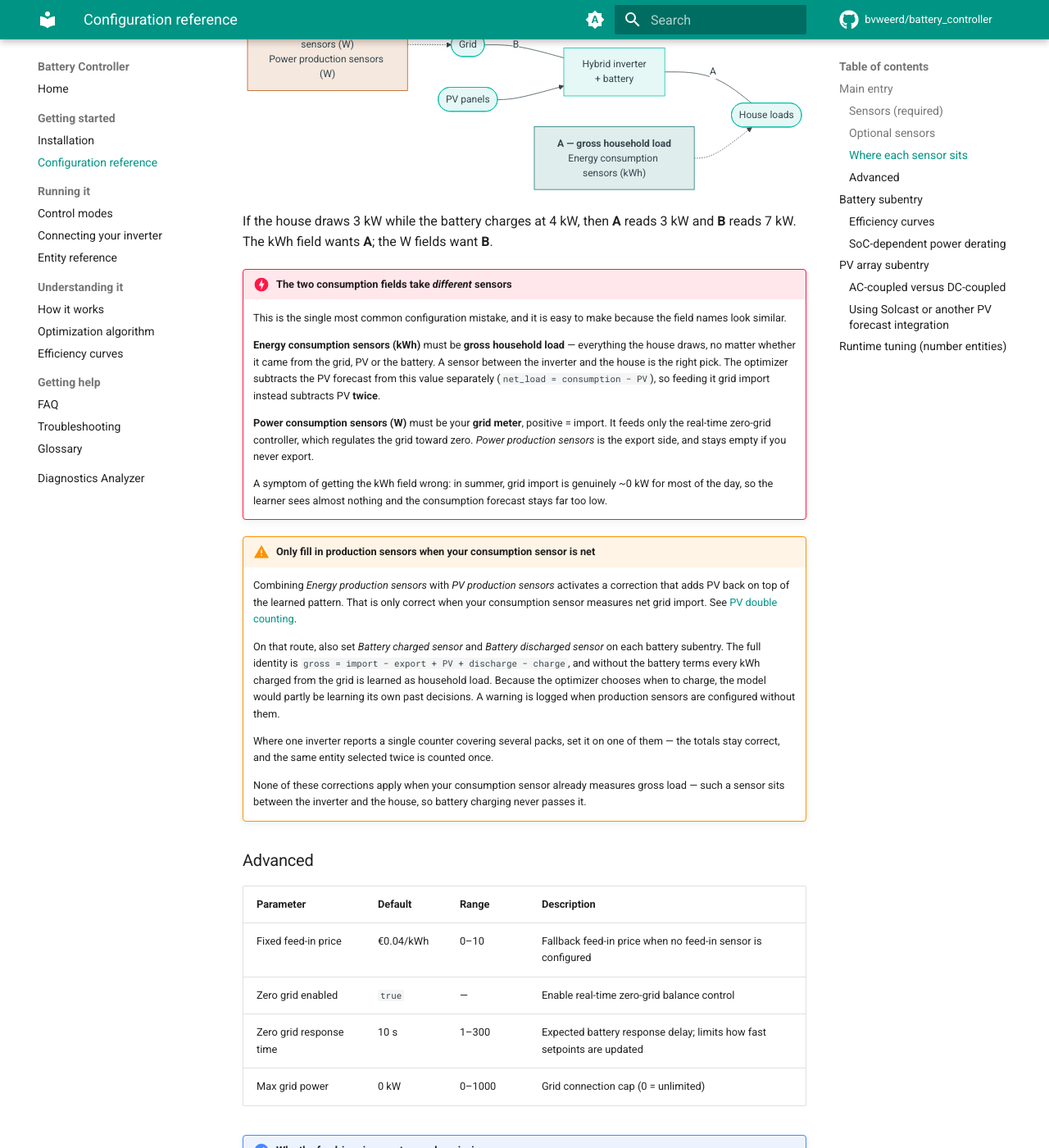
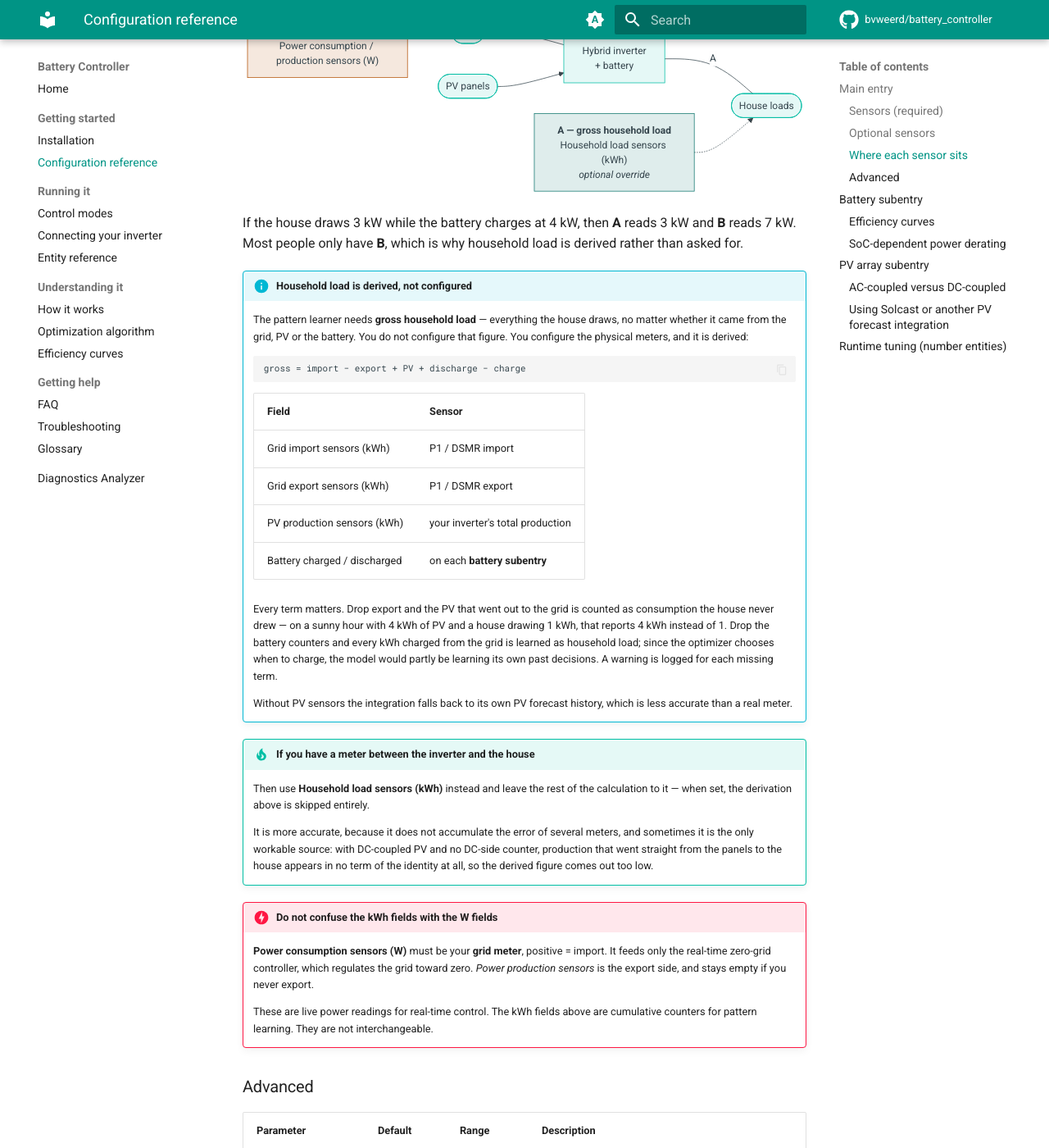
Before and after one commit to bvweerd/battery_controller, an MkDocs documentation site: the page built from docs/configuration.md, in a window 1280 px wide and 1400 px high, scrolled down 1238 px. Shown: the whole window at 82% size. Built offline with MkDocs 1.6.1 and Material for MkDocs 9.7.7, drawn with Linux system fonts in a browser that asks for light colours; comment, search, counter and statistics services are not loaded; some of the changed text lies outside the part shown.

Commit message:
feat!: derive household load instead of asking for it
The consumption field meant two different things depending on whether the
export field was also filled in: gross household load, or grid import.
One field, two meanings, resolved from context — which is why #106 ran to
27 comments and why the description had to explain both routes at once.

Household load is not an independent measurement. Given the meters people
already have it is fully determined:

    gross = import - export + PV + discharge - charge

So it is no longer asked for. The config flow now takes physical meters,
each with exactly one meaning: grid_import_sensors, grid_export_sensors,
pv_production_sensors, and the per-battery counters.

A direct meter between inverter and house is kept as gross_load_sensors,
an explicit optional override rather than a second reading of a shared
field. It stays because it is more accurate — it does not accumulate the
error of several meters — and because it is sometimes the only workable
source: with DC-coupled PV and no DC-side counter, production going
straight from panels to house appears in no term of the identity, so the
derived figure comes out low. When set, the derivation is skipped and no
correction of any kind applies.

The v5 -> v6 migration splits the old field on whether export was
configured, which is the same branch the consumption model itself took,
so it is exact rather than a guess.

ConsumptionModel now decides on an explicit measured/reconstructed mode
instead of inferring intent from which fields happen to be set, and the
warnings name the missing term rather than the old field.

Co-Authored-By: Claude Opus 5 <noreply@anthropic.com>
Claude-Session: https://claude.ai/code/session_01KLjUmZWiLB6xHSeoLWUMjr

````diff
--- a/docs/configuration.md
+++ b/docs/configuration.md
@@ -28,9 +28,10 @@ automation.
 | Feed-in price sensor | Separate feed-in/export price sensor. When absent, **Fixed feed-in price** is used. |
 | Power consumption sensors | Real-time grid **import** power sensors (W), for zero-grid control |
 | Power production sensors | Real-time grid **export** power sensors (W), for zero-grid control |
-| Energy consumption sensors | Cumulative kWh sensors of **gross household load**, for consumption pattern learning |
-| Energy production sensors | Cumulative kWh sensors, for production pattern learning |
-| PV production sensors | Cumulative kWh sensors from PV inverters, used to reconstruct gross consumption |
+| Grid import sensors | Cumulative kWh drawn from the grid |
+| Grid export sensors | Cumulative kWh fed back to the grid |
+| PV production sensors | Cumulative kWh from PV inverters |
+| Household load sensors | Cumulative kWh of gross household load — optional override, see below |
 
 ### Where each sensor sits
 
@@ -40,8 +41,8 @@ flowchart LR
     PV(["PV panels"]) --> INV
     INV["Hybrid inverter<br/>+ battery"] ---|"A"| HOUSE(["House loads"])
 
-    B_LBL["<b>B — grid meter</b><br/>Power consumption sensors (W)<br/>Power production sensors (W)"]
-    A_LBL["<b>A — gross household load</b><br/>Energy consumption sensors (kWh)"]
+    B_LBL["<b>B — grid meter</b><br/>Grid import / export sensors (kWh)<br/>Power consumption / production sensors (W)"]
+    A_LBL["<b>A — gross household load</b><br/>Household load sensors (kWh)<br/><i>optional override</i>"]
 
     B_LBL -.-> GRID
     A_LBL -.-> HOUSE
@@ -51,45 +52,51 @@ flowchart LR
 ```
 
 If the house draws 3 kW while the battery charges at 4 kW, then **A** reads 3 kW and
-**B** reads 7 kW. The kWh field wants **A**; the W fields want **B**.
+**B** reads 7 kW. Most people only have **B**, which is why household load is derived
+rather than asked for.
 
-!!! danger "The two consumption fields take *different* sensors"
-    This is the single most common configuration mistake, and it is easy to make because
-    the field names look similar.
+!!! info "Household load is derived, not configured"
+    The pattern learner needs **gross household load** — everything the house draws, no
+    matter whether it came from the grid, PV or the battery. You do not configure that
+    figure. You configure the physical meters, and it is derived:
 
-    **Energy consumption sensors (kWh)** must be **gross household load** — everything
-    the house draws, no matter whether it came from the grid, PV or the battery. A sensor
-    between the inverter and the house is the right pick. The optimizer subtracts the PV
-    forecast from this value separately (`net_load = consumption − PV`), so feeding it
-    grid import instead subtracts PV **twice**.
+    ```
+    gross = import − export + PV + discharge − charge
+    ```
 
+    | Field | Sensor |
+    |-------|--------|
+    | Grid import sensors (kWh) | P1 / DSMR import |
+    | Grid export sensors (kWh) | P1 / DSMR export |
+    | PV production sensors (kWh) | your inverter's total production |
+    | Battery charged / discharged | on each **battery subentry** |
+
+    Every term matters. Drop export and the PV that went out to the grid is counted as
+    consumption the house never drew — on a sunny hour with 4 kWh of PV and a house
+    drawing 1 kWh, that reports 4 kWh instead of 1. Drop the battery counters and every
+    kWh charged from the grid is learned as household load; since the optimizer chooses
+    when to charge, the model would partly be learning its own past decisions. A warning
+    is logged for each missing term.
+
+    Without PV sensors the integration falls back to its own PV forecast history, which
+    is less accurate than a real meter.
+
+!!! tip "If you have a meter between the inverter and the house"
+    Then use **Household load sensors (kWh)** instead and leave the rest of the
+    calculation to it — when set, the derivation above is skipped entirely.
+
+    It is more accurate, because it does not accumulate the error of several meters, and
+    sometimes it is the only workable source: with DC-coupled PV and no DC-side counter,
+    production that went straight from the panels to the house appears in no term of the
+    identity at all, so the derived figure comes out too low.
+
+!!! danger "Do not confuse the kWh fields with the W fields"
     **Power consumption sensors (W)** must be your **grid meter**, positive = import. It
     feeds only the real-time zero-grid controller, which regulates the grid toward zero.
     *Power production sensors* is the export side, and stays empty if you never export.
 
-    A symptom of getting the kWh field wrong: in summer, grid import is genuinely ~0 kW
-    for most of the day, so the learner sees almost nothing and the consumption forecast
-    stays far too low.
-
-!!! warning "Only fill in production sensors when your consumption sensor is net"
-    Combining *Energy production sensors* with *PV production sensors* activates a
-    correction that adds PV back on top of the learned pattern. That is only correct when
-    your consumption sensor measures net grid import. See
-    [PV double counting](installation.md#verifying-your-consumption-sensors).
-
-    On that route, also set *Battery charged sensor* and *Battery discharged sensor* on
-    each battery subentry. The full identity is
-    `gross = import − export + PV + discharge − charge`, and without the battery terms
-    every kWh charged from the grid is learned as household load. Because the optimizer
-    chooses when to charge, the model would partly be learning its own past decisions. A
-    warning is logged when production sensors are configured without them.
-
-    Where one inverter reports a single counter covering several packs, set it on one of
-    them — the totals stay correct, and the same entity selected twice is counted once.
-
-    None of these corrections apply when your consumption sensor already measures gross
-    load — such a sensor sits between the inverter and the house, so battery charging
-    never passes it.
+    These are live power readings for real-time control. The kWh fields above are
+    cumulative counters for pattern learning. They are not interchangeable.
 
 ### Advanced
 
@@ -124,6 +131,8 @@ battery for planning, then splits the resulting setpoint across them.
 | Max SoC (%) | 90.0 | 50–100 | Upper operating limit for optimization |
 | SoC sensor | — | — | State-of-charge sensor (% or kWh) — **required** |
 | Power sensor | — | — | Real-time battery power sensor (W or kW), optional |
+| Battery charged sensor | — | — | Cumulative kWh into this battery, for the household-load derivation |
+| Battery discharged sensor | — | — | Cumulative kWh out of this battery, same purpose |
 | DC PV efficiency | 0.97 | 0.01–1.0 | Efficiency of DC-coupled PV on this inverter's DC bus |
 | High SoC charge threshold (%) | — | 50–100 | Above this SoC, charge power is derated (optional) |
 | High SoC max charge (kW) | — | 0–1000 | Charge power ceiling above the threshold |
````
Also changed, not shown: docs/faq.md (+24 -15 lines), docs/glossary.md (+3 -3 lines), docs/installation.md (+8 -6 lines), docs/troubleshooting.md (+7 -6 lines), 11 other files.
